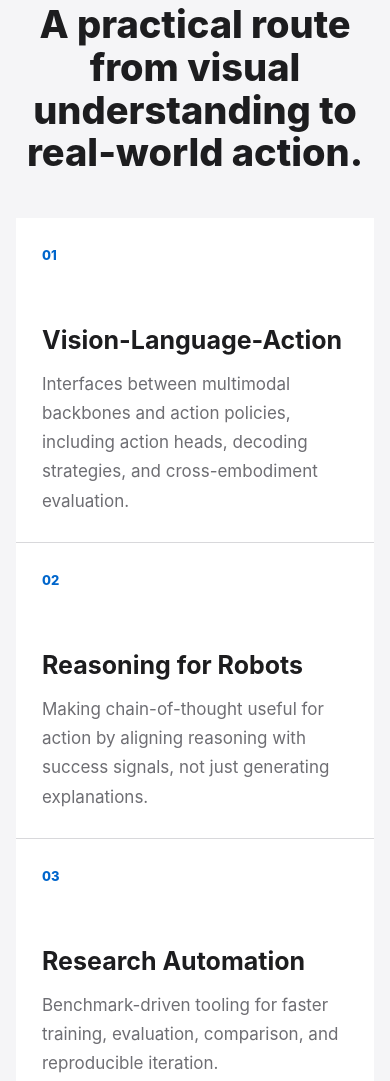
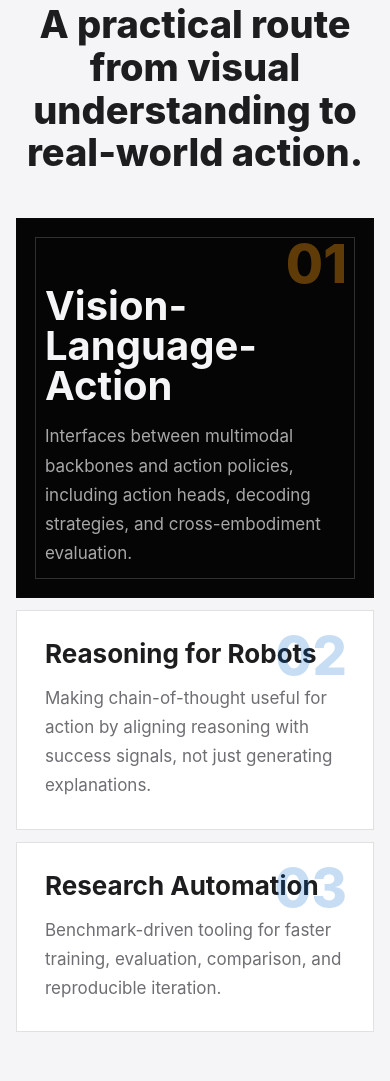
Before and after one commit to wadeKeith/wadeKeith.github.io, a plain HTML site: page index.html in a window 390 px wide. Shown: the part 1604-2685 px from the top of the page. Drawn offline with Linux system fonts and the light colour scheme.

Commit message:
Refine research and open source sections

```diff
--- a/index.html
+++ b/index.html
@@ -250,7 +250,8 @@
         <div class="platform-panels">
           <article class="platform-panel is-active" data-panel="hf">
             <div>
-              <h3>yinchenghust</h3>
+              <p class="platform-handle" data-en="Hugging Face · yinchenghust" data-zh="Hugging Face · yinchenghust">Hugging Face · yinchenghust</p>
+              <h3 data-en="Models & Robot Data" data-zh="模型与机器人数据">Models & Robot Data</h3>
               <p
                 data-en="DeepThinkVLA checkpoints, LIBERO CoT data, and robot-learning assets are published on Hugging Face."
                 data-zh="DeepThinkVLA checkpoint、LIBERO CoT 数据与机器人学习资产集中发布在 Hugging Face。"
@@ -267,7 +268,8 @@
           </article>
           <article class="platform-panel" data-panel="github">
             <div>
-              <h3>wadeKeith</h3>
+              <p class="platform-handle" data-en="GitHub · wadeKeith / OpenBMB" data-zh="GitHub · wadeKeith / OpenBMB">GitHub · wadeKeith / OpenBMB</p>
+              <h3 data-en="Code, Benchmarks & Agents" data-zh="代码、评测与 Agent">Code, Benchmarks & Agents</h3>
               <p
                 data-en="Code repositories cover VLA, embodied AI curation, autonomous research, robot evaluation, and agent governance. DeepThinkVLA is counted here even though it now lives under OpenBMB."
                 data-zh="代码仓库覆盖 VLA、具身智能资源整理、自动研究、机器人评测与 agent governance。DeepThinkVLA 虽已转入 OpenBMB，仍计入这里的 GitHub 影响力统计。"
@@ -284,7 +286,8 @@
           </article>
           <article class="platform-panel" data-panel="modelscope">
             <div>
-              <h3>keithyc</h3>
+              <p class="platform-handle" data-en="ModelScope · keithyc" data-zh="ModelScope · keithyc">ModelScope · keithyc</p>
+              <h3 data-en="China Model Community" data-zh="中文模型社区">China Model Community</h3>
               <p
                 data-en="A ModelScope profile keeps the work discoverable for Chinese developers and the domestic model community."
                 data-zh="ModelScope 主页便于国内开发者与中文模型社区发现、交流和分发开源内容。"
--- a/styles.css
+++ b/styles.css
@@ -371,30 +371,67 @@ section[id] {
 
 .research-grid {
   display: grid;
-  grid-template-columns: repeat(3, minmax(0, 1fr));
-  gap: 1px;
+  grid-template-columns: minmax(0, 1.08fr) minmax(0, 0.92fr);
+  gap: 12px;
   width: min(100%, var(--max));
   margin: 0 auto;
-  background: var(--line);
+  background: transparent;
 }
 
 .research-grid article {
-  min-height: 390px;
-  padding: clamp(26px, 3vw, 42px);
+  position: relative;
+  display: grid;
+  align-content: end;
+  min-height: 244px;
+  overflow: hidden;
+  padding: clamp(28px, 3.6vw, 48px);
+  border: 1px solid var(--line);
   background: #ffffff;
 }
 
+.research-grid article:first-child {
+  grid-row: span 2;
+  min-height: 520px;
+  color: #f5f5f7;
+  background: #050505;
+}
+
+.research-grid article::before {
+  content: "";
+  position: absolute;
+  inset: 18px;
+  border: 1px solid transparent;
+  pointer-events: none;
+}
+
+.research-grid article:first-child::before {
+  border-color: rgba(245, 245, 247, 0.18);
+}
+
 .research-grid span {
-  color: var(--blue);
-  font-size: 13px;
-  font-weight: 800;
+  position: absolute;
+  top: 24px;
+  right: 26px;
+  color: rgba(0, 102, 204, 0.22);
+  font-size: clamp(54px, 7vw, 96px);
+  font-weight: 820;
+  line-height: 0.78;
+}
+
+.research-grid article:first-child span {
+  color: rgba(255, 159, 10, 0.36);
 }
 
 .research-grid h3,
 .work-grid h3 {
-  margin: 96px 0 16px;
-  font-size: clamp(25px, 2.4vw, 34px);
+  margin: 0 0 16px;
+  font-size: clamp(26px, 2.7vw, 40px);
   line-height: 1.12;
+}
+
+.research-grid article:first-child h3 {
+  font-size: clamp(40px, 5.4vw, 72px);
+  line-height: 1;
 }
 
 .research-grid p,
@@ -406,6 +443,12 @@ section[id] {
   color: var(--muted);
   font-size: 17px;
   line-height: 1.72;
+}
+
+.research-grid article:first-child p {
+  max-width: 620px;
+  color: rgba(245, 245, 247, 0.68);
+  font-size: clamp(17px, 1.8vw, 22px);
 }
 
 .work-index {
@@ -599,9 +642,19 @@ section[id] {
 }
 
 .platform-panel h3 {
+  max-width: 520px;
   margin: 0 0 16px;
-  font-size: clamp(36px, 5vw, 64px);
-  line-height: 1;
+  font-size: clamp(30px, 3.6vw, 48px);
+  line-height: 1.04;
+}
+
+.platform-handle {
+  margin: 0 0 18px;
+  color: var(--orange);
+  font-size: 12px;
+  font-weight: 780;
+  line-height: 1.2;
+  text-transform: uppercase;
 }
 
 .repo-list {
@@ -1051,7 +1104,14 @@ section[id] {
     min-height: auto;
   }
 
-  .research-grid h3,
+  .research-grid article:first-child {
+    min-height: 380px;
+  }
+
+  .research-grid h3 {
+    margin-top: 0;
+  }
+
   .work-grid h3 {
     margin-top: 62px;
   }
```
